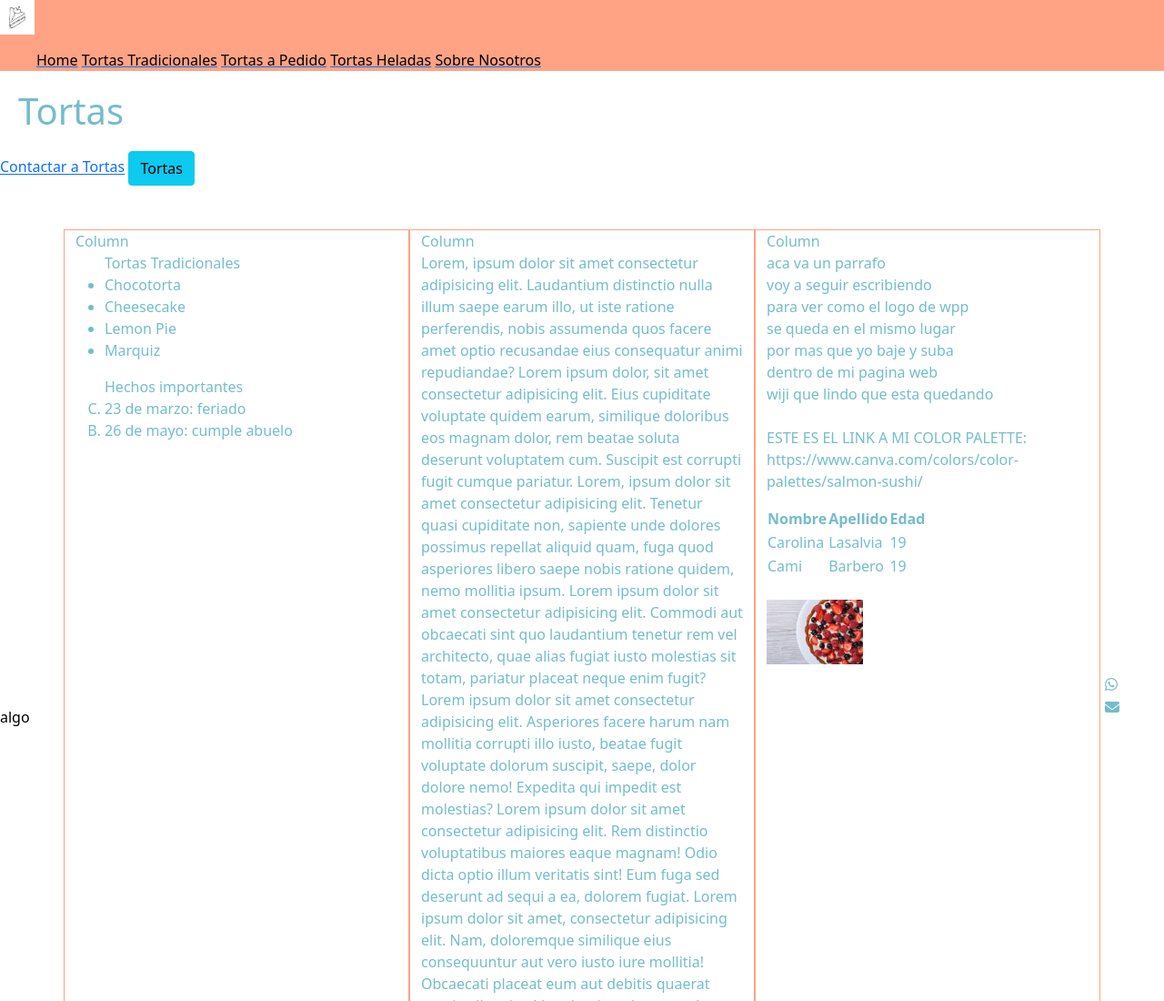
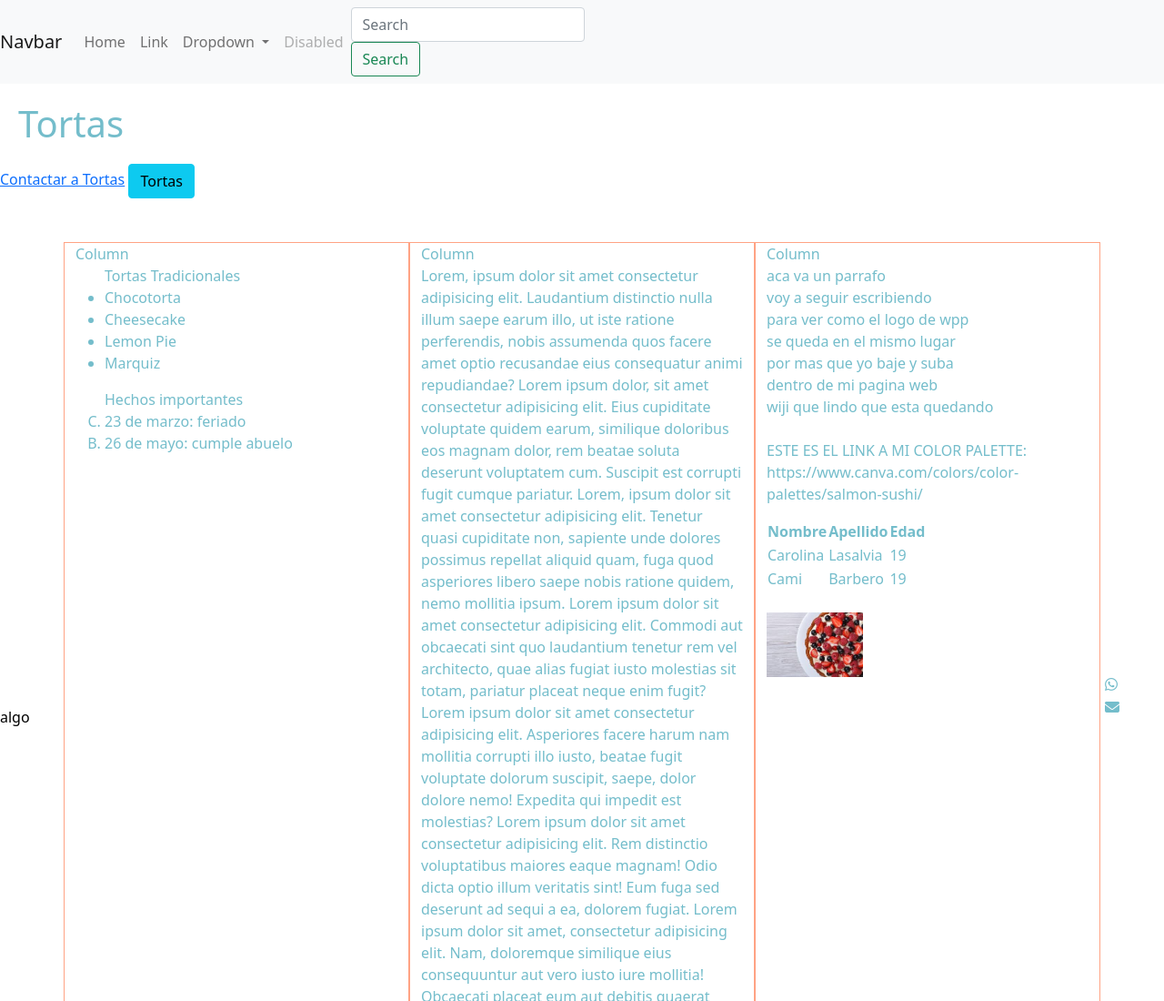
Before and after one commit to clasalvia/WebCaro, a plain HTML site: page index.html in a window 1280 px wide. Shown: the top 1100 px of the page at 91% size. Drawn offline with nearby package versions, Linux system fonts and the light colour scheme.

Commit message:
actualizar

```diff
--- a/index.html
+++ b/index.html
@@ -11,13 +11,41 @@
 </head>
 
 <header>
-    <img src="./images/logo.jpg" id="logo-header" alt="">
-    <menu>
-        <a href=""><li>Home</li></a>
-        <a href=""><li>Tortas Tradicionales</li></a>
-        <a href=""><li>Tortas a Pedido</li></a>
-        <a href=""><li>Tortas Heladas</li></a>
-        <a href=""><li>Sobre Nosotros</li></a>
+    <nav class="navbar navbar-expand-lg navbar-light bg-light">
+        <a class="navbar-brand" href="#">Navbar</a>
+        <button class="navbar-toggler" type="button" data-toggle="collapse" data-target="#navbarSupportedContent" aria-controls="navbarSupportedContent" aria-expanded="false" aria-label="Toggle navigation">
+          <span class="navbar-toggler-icon"></span>
+        </button>
+
+        <div class="collapse navbar-collapse" id="navbarSupportedContent">
+          <ul class="navbar-nav mr-auto">
+            <li class="nav-item active">
+              <a class="nav-link" href="#">Home <span class="sr-only">(current)</span></a>
+            </li>
+            <li class="nav-item">
+              <a class="nav-link" href="#">Link</a>
+            </li>
+            <li class="nav-item dropdown">
+              <a class="nav-link dropdown-toggle" href="#" id="navbarDropdown" role="button" data-toggle="dropdown" aria-haspopup="true" aria-expanded="false">
+                Dropdown
+              </a>
+              <div class="dropdown-menu" aria-labelledby="navbarDropdown">
+                <a class="dropdown-item" href="#">Action</a>
+                <a class="dropdown-item" href="#">Another action</a>
+                <div class="dropdown-divider"></div>
+                <a class="dropdown-item" href="#">Something else here</a>
+              </div>
+            </li>
+            <li class="nav-item">
+              <a class="nav-link disabled" href="#">Disabled</a>
+            </li>
+          </ul>
+          <form class="form-inline my-2 my-lg-0">
+            <input class="form-control mr-sm-2" type="search" placeholder="Search" aria-label="Search">
+            <button class="btn btn-outline-success my-2 my-sm-0" type="submit">Search</button>
+          </form>
+        </div>
+      </nav>
     </menu>
 </header>
 
```
